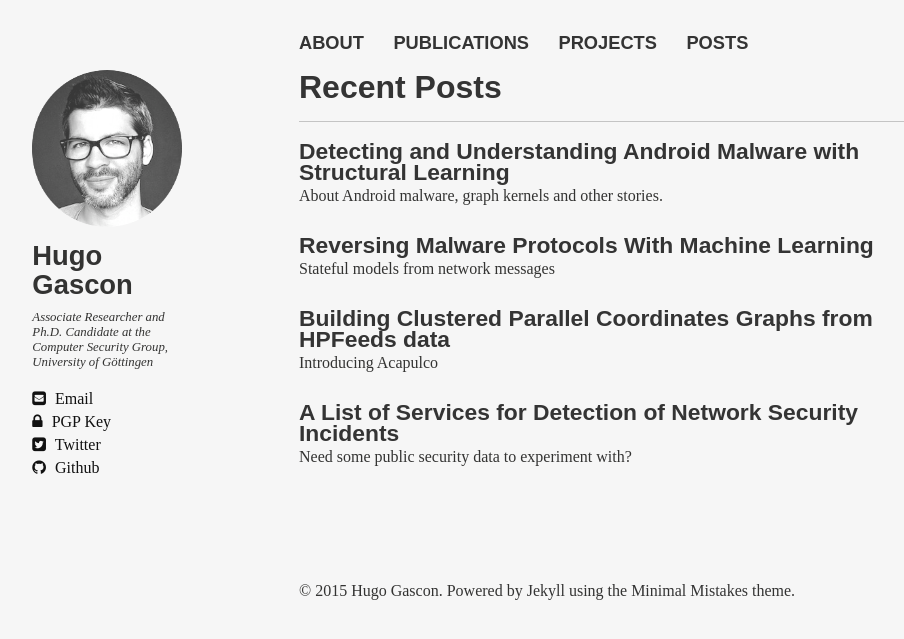
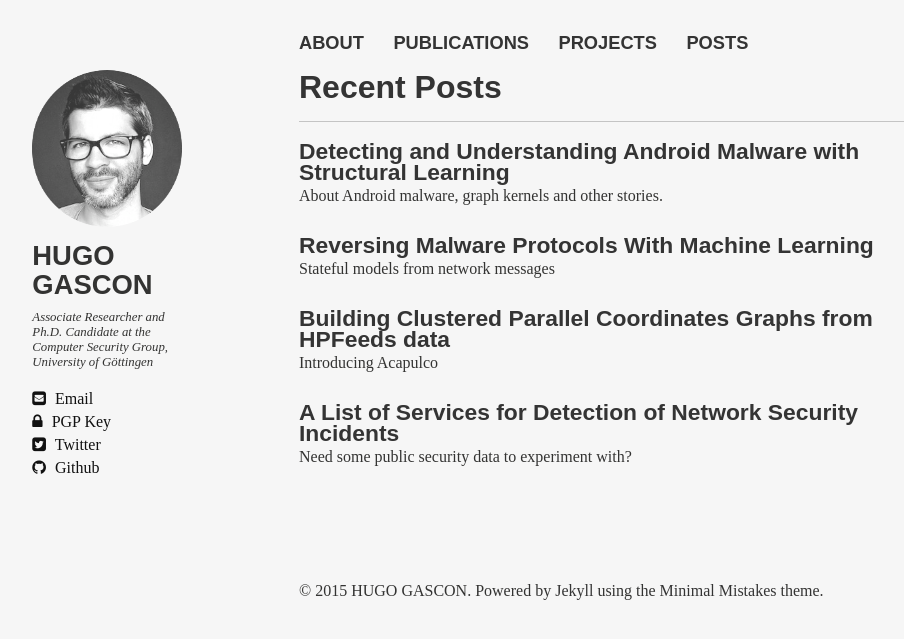
Before and after one commit to hgascon/hgascon.github.io, a Jekyll site: the page built from index.md, in a window 1280 px wide. Shown: the top 639 px of the page, without its empty margins (21-925 px from the left). Built offline with Jekyll 4.4.1, drawn with Linux system fonts in a browser that asks for light colours; nearby versions of some CDN libraries; some web fonts are replaced.

```diff
--- a/_config.yml
+++ b/_config.yml
@@ -26,7 +26,7 @@ kramdown:
 
 # Site owner
 owner:
-  name: Hugo Gascon
+  name: HUGO GASCON
   avatar: hg.png
   bio: "Associate Researcher and Ph.D. Candidate at the Computer Security Group, University of Göttingen"
   email: hgascon@uni-goettingen.de
```
